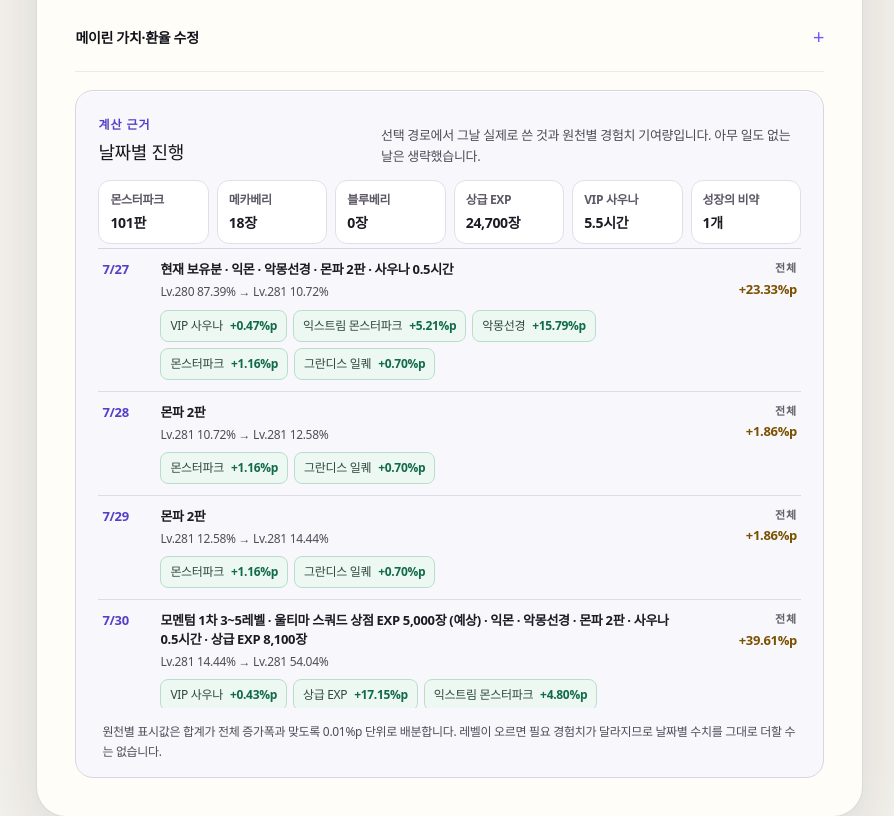
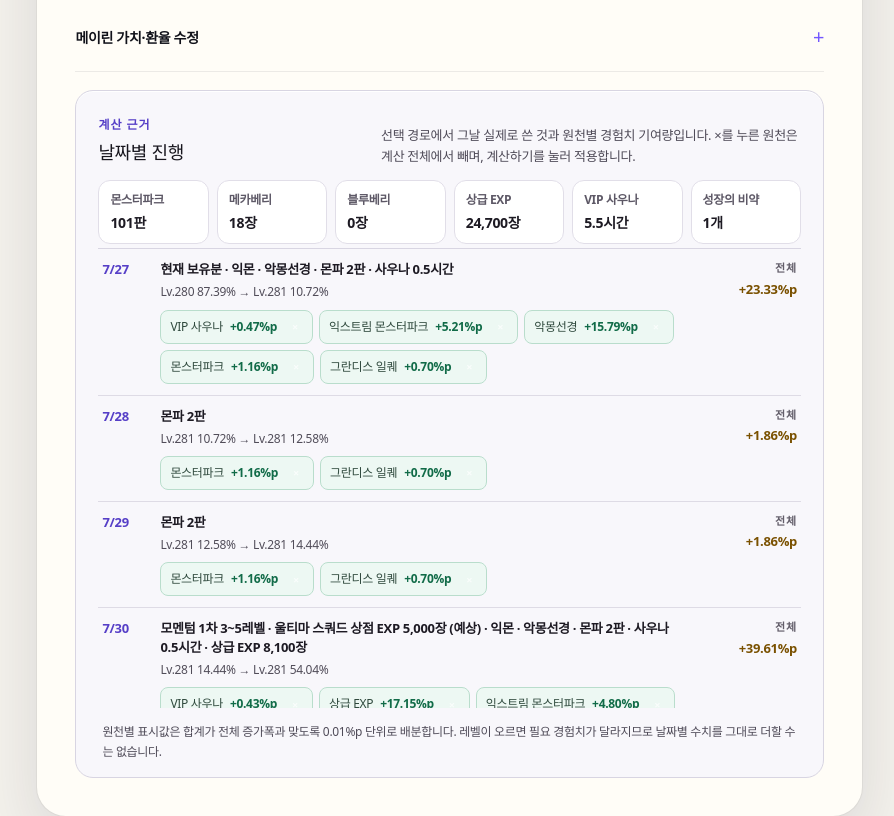
Before and after one commit to kiraki-lab/maple-285-planner, a Next.js app: page / in a window 1280 px wide. Shown: the part 2760-3576 px from the top of the page, without its empty margins (385-1279 px from the left). Built offline with nearby package versions, Linux system fonts and the light colour scheme.

Commit message:
feat: 계산 근거 원천별 제외 기능 추가

```diff
--- a/app/globals.css
+++ b/app/globals.css
@@ -526,15 +526,34 @@ footer p { margin: 0; color: #65636c; font-size: 12px; text-align: center; }
 .trace-totals > div { padding: 10px 11px; display: flex; flex-direction: column; gap: 3px; border: 1px solid #e1dee8; border-radius: 12px; background: white; }
 .trace-totals span { color: #5d5866; font-size: 12px; font-weight: 750; }
 .trace-totals b { color: #1d1a23; font-size: 14px; }
+.trace-exclusions { margin: 10px 0 4px; padding: 10px 11px; display: flex; align-items: flex-start; gap: 10px; border: 1px solid #d9d1f7; border-radius: 12px; background: #f1eefc; }
+.trace-exclusions > span { flex: 0 0 auto; padding-top: 6px; color: #513ea9; font-size: 11px; font-weight: 900; letter-spacing: .04em; }
+.trace-exclusions > div { min-width: 0; display: flex; flex-wrap: wrap; gap: 6px; }
+.trace-exclusions button { min-height: 30px; padding: 5px 8px; display: inline-flex; align-items: center; gap: 6px; color: #332b55; border: 1px solid #c8bdf0; border-radius: 8px; background: white; cursor: pointer; }
+.trace-exclusions button b, .trace-exclusions button span { font-size: 11px; line-height: 1.25; }
+.trace-exclusions button span { color: #6c5cb2; font-weight: 800; }
+.trace-exclusions button.pending { border-color: #e5bb6d; background: #fff8e8; }
+.trace-exclusions button.pending span { color: #835500; }
+.trace-exclusions button.restoring { border-style: dashed; }
+.trace-exclusions button:focus-visible { outline: 3px solid rgba(98, 75, 210, .28); outline-offset: 2px; }
 .trace-timeline { max-height: 460px; border-top-color: #d8d5e2; }
 .trace-row { min-height: 92px; align-items: start; border-bottom-color: #dedbe5; }
 .trace-row time { color: #563fc7; font-size: 13px; }
 .trace-row > div > b { color: #1d1a23; font-size: 13px; line-height: 1.45; }
 .trace-row > div > span { color: #514d59; font-size: 12px; line-height: 1.45; }
 .trace-breakdown { margin: 5px 0 0; padding: 0; display: flex; flex-wrap: wrap; gap: 6px; list-style: none; }
-.trace-breakdown li { min-width: 0; padding: 6px 9px; display: inline-flex; align-items: center; gap: 7px; border: 1px solid #b9ddcc; border-radius: 8px; background: #edf8f3; }
-.pre-row .trace-breakdown li span { color: #2f493d; font-size: 12px; line-height: 1.35; }
+.trace-breakdown li { min-width: 0; padding: 5px 6px 5px 9px; display: inline-flex; align-items: center; gap: 7px; border: 1px solid #b9ddcc; border-radius: 8px; background: #edf8f3; }
+.trace-breakdown li.pending-removal { border-color: #dfbd78; background: #fff8e8; }
+.pre-row .trace-breakdown li > .trace-source-label { color: #2f493d; font-size: 12px; line-height: 1.35; }
 .pre-row .trace-breakdown li b { color: #116b48; font-size: 12px; white-space: nowrap; }
+.pre-row .trace-breakdown li.pending-removal > .trace-source-label, .pre-row .trace-breakdown li.pending-removal b { color: #70511c; }
+.trace-breakdown li em { color: #835500; font-size: 10px; font-style: normal; font-weight: 900; white-space: nowrap; }
+.trace-source-toggle { width: 28px; height: 28px; margin: -3px; display: inline-grid; place-items: center; flex: 0 0 auto; color: #315747; border: 0; border-radius: 7px; background: transparent; cursor: pointer; }
+.trace-source-toggle span { color: inherit; font-size: 18px; font-weight: 800; line-height: 1; }
+.trace-source-toggle:hover { color: #173e2e; background: rgba(17, 107, 72, .1); }
+.trace-source-toggle:focus-visible { outline: 3px solid rgba(17, 107, 72, .24); outline-offset: 1px; }
+.pending-removal .trace-source-toggle { color: #835500; }
+.pending-removal .trace-source-toggle:hover { color: #5f3d00; background: rgba(131, 85, 0, .1); }
 .trace-total { display: flex; flex-direction: column; align-items: flex-end; gap: 3px; }
 .trace-total span { color: #625d69; font-size: 11px; font-style: normal; font-weight: 800; letter-spacing: .08em; }
 .pre-row .trace-total b { color: #7a5100; font-size: 13px; white-space: nowrap; }
@@ -542,11 +561,16 @@ footer p { margin: 0; color: #65636c; font-size: 12px; text-align: center; }
 .trace-panel .pre-empty { color: #5d5866; font-size: 12px; }
 @media (max-width: 760px) {
   .trace-panel { padding: 16px 14px 12px; }
+  .trace-exclusions { flex-direction: column; gap: 6px; }
+  .trace-exclusions > span { padding-top: 0; }
   .trace-row { grid-template-columns: 42px minmax(0, 1fr); }
   .trace-row .trace-total { grid-column: 2; flex-direction: row; align-items: center; justify-content: flex-start; }
   .trace-breakdown { display: grid; grid-template-columns: repeat(2, minmax(0, 1fr)); }
   .trace-breakdown li { justify-content: space-between; }
 }
 @media (max-width: 430px) {
+  .trace-exclusions > div, .trace-exclusions button { width: 100%; }
+  .trace-exclusions button { justify-content: space-between; }
   .trace-breakdown { grid-template-columns: minmax(0, 1fr); }
+  .trace-breakdown li { width: 100%; }
 }
--- a/app/page.tsx
+++ b/app/page.tsx
@@ -14,6 +14,7 @@ export const dynamic = "force-static";
 
 type PullStrategy = "monsterPark" | "blue" | "mech" | "both";
 type ViewTab = "calculator" | "pre280" | "efficiency" | "passes";
+type ExperienceSourceId = "monsterPark" | "grandis" | "extreme" | "epic" | "mech" | "blue" | "sauna" | "adv" | "potion" | "specialSupply";
 type Settings = {
   targetLevel: 285 | 290;
   level: number;
@@ -96,6 +97,7 @@ type Settings = {
   ownedSauna: number;
   ownedAdv: number;
   ownedPotion279: number;
+  excludedExperienceSources: ExperienceSourceId[];
 };
 
 type ItemType = "blue" | "mech" | "sauna" | "adv" | "potion269" | "potion279" | "coupon3x" | "coupon4x";
@@ -113,7 +115,6 @@ type Reward = Partial<Leftovers> & {
   remaining?: Leftovers;
 };
 type RowUsage = { blue: number; mech: number; sauna: number; adv: number; potion: number; runs: number };
-type ExperienceSourceId = "monsterPark" | "grandis" | "extreme" | "epic" | "mech" | "blue" | "sauna" | "adv" | "potion" | "specialSupply";
 type ExperienceContribution = { id: ExperienceSourceId; label: string; gain: number };
 type Row = { date: Date; key: string; level: number; exp: number; progress: number; events: string[]; usage: RowUsage; contributions: ExperienceContribution[] };
 type Simulation = {
@@ -174,6 +175,28 @@ type Pre280Simulation = {
   dailyDays: number;
   monsterParkRuns: number;
   weeklyCount: number;
+};
+
+export const EXPERIENCE_SOURCE_LABELS: Record<ExperienceSourceId, string> = {
+  monsterPark: "몬스터파크",
+  grandis: "그란디스 일퀘",
+  extreme: "익스트림 몬스터파크",
+  epic: "악몽선경",
+  mech: "메카베리",
+  blue: "블루베리",
+  sauna: "VIP 사우나",
+  adv: "상급 EXP",
+  potion: "성장의 비약",
+  specialSupply: "특수 물자",
+};
+const experienceSourceIds = Object.keys(EXPERIENCE_SOURCE_LABELS) as ExperienceSourceId[];
+export const normalizeExcludedExperienceSources = (value: unknown): ExperienceSourceId[] => {
+  if (!Array.isArray(value)) return [];
+  return [...new Set(value.filter((id): id is ExperienceSourceId => typeof id === "string" && experienceSourceIds.includes(id as ExperienceSourceId)))];
+};
+export const toggleExcludedExperienceSource = (value: unknown, id: ExperienceSourceId): ExperienceSourceId[] => {
+  const normalized = normalizeExcludedExperienceSources(value);
+  return normalized.includes(id) ? normalized.filter(sourceId => sourceId !== id) : [...normalized, id];
 };
 
 export function roundContributionBreakdown(contributions: ExperienceContribution[], totalGain: number) {
@@ -476,6 +499,7 @@ const createDefaultSettings = (start = SSR_DEFAULT_START): Settings => {
   ownedMech: claimed1.mech + claimed2.mech,
   ownedSauna: claimed1.sauna + claimed2.sauna,
   ownedAdv: claimed1.adv + claimed2.adv,
+  excludedExperienceSources: [],
   });
 };
 const defaults = createDefaultSettings();
@@ -848,6 +872,8 @@ function simulatePre280(s: Settings): Pre280Simulation {
 
 function simulate(s: Settings, schedule: { sevenUntil?: Date; fixedRuns?: number; deferMomentumMech?: boolean; shopBlueCount?: number; shopMechCount?: number } = {}): Simulation {
   const start = parseDate(s.start);
+  const excludedExperienceSources = normalizeExcludedExperienceSources(s.excludedExperienceSources);
+  const sourceEnabled = (id: ExperienceSourceId) => !excludedExperienceSources.includes(id);
   const forecastMode = s.targetLevel === 290;
   const forecastEnd = parseDate("2026-09-16");
   const targetLevel = forecastMode ? 296 : 285;
@@ -858,14 +884,14 @@ function simulate(s: Settings, schedule: { sevenUntil?: Date; fixedRuns?: number
   const selectedCutoff = addDays(start, -1);
   const sevenUntil = schedule.sevenUntil ?? selectedCutoff;
   const requestedFixedRuns = schedule.fixedRuns == null ? null : Math.max(0, Math.min(7, schedule.fixedRuns));
-  const fixedRuns = s.paidMonsterPark ? requestedFixedRuns : 2;
+  const fixedRuns = sourceEnabled("monsterPark") ? (s.paidMonsterPark ? requestedFixedRuns : 2) : 0;
   const specialSundayCount = Math.max(0, Math.min(12, Math.floor(s.specialSundayCount)));
   const specialSupplyStart = parseDate(SPECIAL_SUPPLY_START);
   const specialSupplyEnd = parseDate(SPECIAL_SUPPLY_END);
   let specialSupplySaved = s.specialSupply ? Math.max(0, Math.min(SPECIAL_SUPPLY_BATCH_SIZE, Math.floor(s.specialSupplySaved))) : 0;
   let specialSupplyUsed = 0;
   const runsForDate = (date: Date) => fixedRuns == null ? (dayOfWeek(date) === 0 ? 7 : date <= sevenUntil ? 7 : 2) : fixedRuns;
-  const scheduleLabel = !s.paidMonsterPark ? "매일 기본 2판" : fixedRuns == null
+  const scheduleLabel = !sourceEnabled("monsterPark") ? "몬스터파크 제외" : !s.paidMonsterPark ? "매일 기본 2판" : fixedRuns == null
     ? sevenUntil < start ? "평일 2판 · 일요일 7판" : `${shortDate(sevenUntil)}까지 7판 · 이후 평일 2판`
     : `매일 ${fixedRuns}판`;
   const deferMomentumMech = schedule.deferMomentumMech ?? s.deferMomentumMech;
@@ -1081,6 +1107,7 @@ function simulate(s: Settings, schedule: { sevenUntil?: Date; fixedRuns?: number
     const contributions: ExperienceContribution[] = [];
     const currentProgress = () => level >= targetLevel ? targetLevel : level + xp / req(level);
     const recordContribution = (id: ExperienceSourceId, label: string, apply: () => void) => {
+      if (!sourceEnabled(id)) return;
       const before = currentProgress();
       apply();
       const gain = (currentProgress() - before) * 100;
@@ -1092,18 +1119,25 @@ function simulate(s: Settings, schedule: { sevenUntil?: Date; fixedRuns?: number
     (rewardDays.get(key) || []).forEach(reward => {
       if (reward.optionalPurchase && (level >= targetLevel || atForecastCap())) return;
       if (reward.optionalPurchase) {
+        const blueCount = sourceEnabled("blue") ? Math.max(0, Math.floor(Number(reward.blue || 0))) : 0;
+        const mechCount = sourceEnabled("mech") ? Math.max(0, Math.floor(Number(reward.mech || 0))) : 0;
+        if (blueCount + mechCount === 0) return;
         reward.purchased = true;
-        shopBluePurchased += Math.max(0, Math.floor(Number(reward.blue || 0)));
-        shopMechPurchased += Math.max(0, Math.floor(Number(reward.mech || 0)));
+        shopBluePurchased += blueCount;
+        shopMechPurchased += mechCount;
+        shopMaplePoints += blueCount * SHOP_BLUE_UNIT_PRICE + mechCount * SHOP_MECH_UNIT_PRICE;
+        if (!sourceEnabled("blue")) reward.remaining!.blue = 0;
+        if (!sourceEnabled("mech")) reward.remaining!.mech = 0;
+      } else {
+        shopMaplePoints += reward.maplePoints || 0;
       }
-      shopMaplePoints += reward.maplePoints || 0;
       const r = reward.remaining!;
-      if ((reward.blue || 0) > 0) { let used = 0; recordContribution("blue", "블루베리", () => { used = applyItems("blue", r.blue); }); r.blue -= used; usage.blue += used; }
-      if ((reward.mech || 0) > 0 && (!reward.deferMech || level >= momentumMechLevel || date >= momentumMechDeadline)) { let used = 0; recordContribution("mech", "메카베리", () => { used = applyItems("mech", r.mech); }); r.mech -= used; usage.mech += used; }
-      if ((reward.sauna || 0) > 0) { let used = 0; recordContribution("sauna", "VIP 사우나", () => { used = applyItems("sauna", r.sauna); }); r.sauna -= used; usage.sauna += used; }
-      if ((reward.potion269 || 0) > 0) { let used = 0; recordContribution("potion", "성장의 비약", () => { used = applyGrowthPotion("potion269", r.potion269); }); r.potion269 -= used; usage.potion += used; }
-      if ((reward.potion279 || 0) > 0) { let used = 0; recordContribution("potion", "성장의 비약", () => { used = applyGrowthPotion("potion279", r.potion279); }); r.potion279 -= used; usage.potion += used; }
-      if ((reward.adv || 0) > 0) { let used = 0; recordContribution("adv", "상급 EXP", () => { used = applyItems("adv", r.adv); }); r.adv -= used; usage.adv += used; }
+      if (sourceEnabled("blue") && (reward.blue || 0) > 0) { let used = 0; recordContribution("blue", EXPERIENCE_SOURCE_LABELS.blue, () => { used = applyItems("blue", r.blue); }); r.blue -= used; usage.blue += used; }
+      if (sourceEnabled("mech") && (reward.mech || 0) > 0 && (!reward.deferMech || level >= momentumMechLevel || date >= momentumMechDeadline)) { let used = 0; recordContribution("mech", EXPERIENCE_SOURCE_LABELS.mech, () => { used = applyItems("mech", r.mech); }); r.mech -= used; usage.mech += used; }
+      if (sourceEnabled("sauna") && (reward.sauna || 0) > 0) { let used = 0; recordContribution("sauna", EXPERIENCE_SOURCE_LABELS.sauna, () => { used = applyItems("sauna", r.sauna); }); r.sauna -= used; usage.sauna += used; }
+      if (sourceEnabled("potion") && (reward.potion269 || 0) > 0) { let used = 0; recordContribution("potion", EXPERIENCE_SOURCE_LABELS.potion, () => { used = applyGrowthPotion("potion269", r.potion269); }); r.potion269 -= used; usage.potion += used; }
+      if (sourceEnabled("potion") && (reward.potion279 || 0) > 0) { let used = 0; recordContribution("potion", EXPERIENCE_SOURCE_LABELS.potion, () => { used = applyGrowthPotion("potion279", r.potion279); }); r.potion279 -= used; usage.potion += used; }
+      if (sourceEnabled("adv") && (reward.adv || 0) > 0) { let used = 0; recordContribution("adv", EXPERIENCE_SOURCE_LABELS.adv, () => { used = applyItems("adv", r.adv); }); r.adv -= used; usage.adv += used; }
       capture285(date);
       const notableAttendance = reward.attendanceReward && (reward.sauna || reward.adv || reward.potion269 || reward.potion279);
       if ((!reward.attendanceReward && (reward.label !== "현재 보유분" || itemTypes.some(type => Number(reward[type] || 0) > 0))) || notableAttendance) events.push(reward.label);
@@ -1112,8 +1146,8 @@ function simulate(s: Settings, schedule: { sevenUntil?: Date; fixedRuns?: number
     if (s.specialSupply && date >= specialSupplyStart && date <= specialSupplyEnd) {
       // 시작일 보유 횟수에는 그날 충전분이 포함된 것으로 보고, 다음 날부터 하루 1회만 더합니다.
       if (date.getTime() !== start.getTime()) specialSupplySaved = Math.min(SPECIAL_SUPPLY_BATCH_SIZE, specialSupplySaved + 1);
-      if (specialSupplySaved >= SPECIAL_SUPPLY_BATCH_SIZE && level < targetLevel && !atForecastCap() && s.specialSupplyExpPerCharge > 0) {
-        recordContribution("specialSupply", "특수 물자", () => applyRaw(rawToNormalized(s.specialSupplyExpPerCharge * SPECIAL_SUPPLY_BATCH_SIZE)));
+      if (sourceEnabled("specialSupply") && specialSupplySaved >= SPECIAL_SUPPLY_BATCH_SIZE && level < targetLevel && !atForecastCap() && s.specialSupplyExpPerCharge > 0) {
+        recordContribution("specialSupply", EXPERIENCE_SOURCE_LABELS.specialSupply, () => applyRaw(rawToNormalized(s.specialSupplyExpPerCharge * SPECIAL_SUPPLY_BATCH_SIZE)));
         specialSupplyUsed += SPECIAL_SUPPLY_BATCH_SIZE;
         specialSupplySaved = 0;
         events.push("특수 물자 5회 · 4배 쿠폰");
@@ -1124,27 +1158,28 @@ function simulate(s: Settings, schedule: { sevenUntil?: Date; fixedRuns?: number
     const thursday = dayOfWeek(date) === 4;
     if ((thursday && day > 0) || (day === 0 && s.weeklyOpen)) {
       const eterion = eterionBonusesForDate(s, date);
-      if (s.extreme && level < targetLevel) {
-        recordContribution("extreme", "익스트림 몬스터파크", () => {
+      if (sourceEnabled("extreme") && s.extreme && level < targetLevel) {
+        recordContribution("extreme", EXPERIENCE_SOURCE_LABELS.extreme, () => {
           if (level >= 285 && level <= 290) applyRaw(rawToNormalized(WEEKLY_CONTENT_RAW[level].extreme) * (1 + eterion.mp / 100));
           else if (level >= 291) applyRaw(rawToNormalized(POST_290_EFFICIENCY_RAW[level].extreme) * (1 + eterion.mp / 100));
           else if (level < 285) applyPercent(efficiency[level].extreme * (1 + eterion.mp / 100));
         });
       }
-      if (s.epic && level < targetLevel) {
-        recordContribution("epic", "악몽선경", () => {
+      if (sourceEnabled("epic") && s.epic && level < targetLevel) {
+        recordContribution("epic", EXPERIENCE_SOURCE_LABELS.epic, () => {
           if (level >= 291) applyRaw(rawToNormalized(POST_290_EFFICIENCY_RAW[level].epic) * (s.epicMult + eterion.epic / 100));
           else if (level >= 285) applyRaw(rawToNormalized(WEEKLY_CONTENT_RAW[level].epic) * (s.epicMult + eterion.epic / 100));
           else applyPercent(efficiency[level].epic * (s.epicMult + eterion.epic / 100));
         });
       }
       capture285(date);
-      events.push("익몬 · 악몽선경");
+      const weeklyEvents = [sourceEnabled("extreme") && s.extreme ? "익몬" : "", sourceEnabled("epic") && s.epic ? "악몽선경" : ""].filter(Boolean);
+      if (weeklyEvents.length) events.push(weeklyEvents.join(" · "));
     }
 
     if (level < targetLevel && !atForecastCap() && (day > 0 || s.todayDaily)) {
       dailyDaysApplied += 1;
-      const dailyRuns = runsForDate(date);
+      const dailyRuns = sourceEnabled("monsterPark") ? runsForDate(date) : 0;
       usage.runs += dailyRuns;
       monsterParkMaplePoints += paidMonsterParkMaplePoints(dailyRuns);
       const eterion = eterionBonusesForDate(s, date);
@@ -1152,7 +1187,7 @@ function simulate(s: Settings, schedule: { sevenUntil?: Date; fixedRuns?: number
       const isSpecialSunday = isSunday && sundaysSeen < specialSundayCount;
       if (isSunday) sundaysSeen += 1;
       const sundayBonus = isSpecialSunday ? 3 : isSunday ? 0.5 : 0;
-      recordContribution("monsterPark", "몬스터파크", () => {
+      if (dailyRuns > 0) recordContribution("monsterPark", EXPERIENCE_SOURCE_LABELS.monsterPark, () => {
         if (level >= 291) applyRaw(rawToNormalized(POST_290_EFFICIENCY_RAW[level].monsterParkPerRun * dailyRuns) * (1 + eterion.mp / 100 + sundayBonus));
         else if (level >= 285) applyRaw(rawToNormalized(monsterParkRawForLevel(level, carcionActive(date)) * dailyRuns) * (1 + eterion.mp / 100 + sundayBonus));
         else applyPercent(monsterParkExperiencePercent({
@@ -1162,8 +1197,8 @@ function simulate(s: Settings, schedule: { sevenUntil?: Date; fixedRuns?: number
             sundayKind: isSpecialSunday ? "special" : isSunday ? "normal" : "none",
           }));
       });
-      if (s.grandis && level < targetLevel) {
-        recordContribution("grandis", "그란디스 일퀘", () => {
+      if (sourceEnabled("grandis") && s.grandis && level < targetLevel) {
+        recordContribution("grandis", EXPERIENCE_SOURCE_LABELS.grandis, () => {
           if (level >= 285) applyRaw(rawToNormalized(grandisDailyRawForLevel(level, carcionActive(date))) * (1 + eterion.daily / 100));
           else applyPercent(efficiency[level].grandis * (1 + eterion.daily / 100));
         });
@@ -1171,11 +1206,11 @@ function simulate(s: Settings, schedule: { sevenUntil?: Date; fixedRuns?: number
       capture285(date);
     }
 
-    if (deferMomentumMech && level < targetLevel && !atForecastCap() && (level >= momentumMechLevel || date >= momentumMechDeadline)) {
+    if (sourceEnabled("mech") && deferMomentumMech && level < targetLevel && !atForecastCap() && (level >= momentumMechLevel || date >= momentumMechDeadline)) {
       rewardDays.forEach(rewards => rewards.forEach(reward => {
         if (!reward.deferMech || (reward.date || "") > key || !reward.remaining || reward.remaining.mech <= 0 || level >= targetLevel) return;
         let usedMech = 0;
-        recordContribution("mech", "메카베리", () => { usedMech = applyItems("mech", reward.remaining!.mech); });
+        recordContribution("mech", EXPERIENCE_SOURCE_LABELS.mech, () => { usedMech = applyItems("mech", reward.remaining!.mech); });
         reward.remaining.mech -= usedMech;
         usage.mech += usedMech;
         events.push(`${reward.label} 메카베리 사용`);
@@ -1468,6 +1503,12 @@ export default function Home() {
   const set = <K extends keyof Settings>(key: K, value: Settings[K]) => {
     if (pre280SettingKeys.includes(key)) setPreApplied(false);
     setS(current => ({ ...current, [key]: value }));
+  };
+  const toggleTraceSource = (id: ExperienceSourceId) => {
+    setS(current => ({
+      ...current,
+      excludedExperienceSources: toggleExcludedExperienceSource(current.excludedExperienceSources, id),
+    }));
   };
   // 현재 패스 레벨까지 받은 보상. 보유 토글이 이 값을 기준으로 켜고 끈다.
   const claimedPassRewards = useMemo(() => {
@@ -1651,6 +1692,9 @@ export default function Home() {
     runs: total.runs + row.usage.runs, mech: total.mech + row.usage.mech, blue: total.blue + row.usage.blue,
     sauna: total.sauna + row.usage.sauna, adv: total.adv + row.usage.adv, potion: total.potion + row.usage.potion,
   }), { runs: 0, mech: 0, blue: 0, sauna: 0, adv: 0, potion: 0 }), [r]);
+  const pendingExcludedSources = normalizeExcludedExperienceSources(s.excludedExperienceSources);
+  const calculatedExcludedSources = normalizeExcludedExperienceSources(calculatedSettings.excludedExperienceSources);
+  const traceExclusionItems = experienceSourceIds.filter(id => pendingExcludedSources.includes(id) || calculatedExcludedSources.includes(id));
   const efficiencyStartDate = parseDate(s.start);
   const efficiencyMonsterParkBonus = eterionBonusesForDate(s, efficiencyStartDate).mp;
   const efficiencyCoreLevel = s.mpCore6Enabled && dateReached(efficiencyStartDate, s.mpCore6Date) ? 6 : 5;
@@ -1868,7 +1912,7 @@ export default function Home() {
         <section className="trace-panel">
           <div className="trace-head">
             <div><span>계산 근거</span><h3>날짜별 진행</h3></div>
-            <p>선택 경로에서 그날 실제로 쓴 것과 원천별 경험치 기여량입니다. 아무 일도 없는 날은 생략했습니다.</p>
+            <p>선택 경로에서 그날 실제로 쓴 것과 원천별 경험치 기여량입니다. ×를 누른 원천은 계산 전체에서 빼며, 계산하기를 눌러 적용합니다.</p>
           </div>
           <div className="trace-totals">
             <div><span>몬스터파크</span><b>{traceTotals.runs.toLocaleString("ko-KR")}판</b></div>
@@ -1878,6 +1922,28 @@ export default function Home() {
             <div><span>VIP 사우나</span><b>{traceTotals.sauna.toLocaleString("ko-KR", { maximumFractionDigits: 1 })}시간</b></div>
             <div><span>성장의 비약</span><b>{traceTotals.potion.toLocaleString("ko-KR")}개</b></div>
           </div>
+          {traceExclusionItems.length > 0 && <div className="trace-exclusions" aria-live="polite">
+            <span>계산에서 제외</span>
+            <div>
+              {traceExclusionItems.map(id => {
+                const currentExcluded = pendingExcludedSources.includes(id);
+                const calculatedExcluded = calculatedExcludedSources.includes(id);
+                const state = calculatedExcluded
+                  ? currentExcluded ? "복구" : "복구 예정 · 취소"
+                  : "제외 예정 · 취소";
+                const accessibleAction = calculatedExcluded
+                  ? currentExcluded ? "계산에 다시 포함" : "복구 예정 취소"
+                  : "계산 제외 취소";
+                return <button
+                  type="button"
+                  key={id}
+                  className={!currentExcluded && calculatedExcluded ? "restoring" : calculatedExcluded ? "excluded" : "pending"}
+                  onClick={() => toggleTraceSource(id)}
+                  aria-label={`${EXPERIENCE_SOURCE_LABELS[id]} ${accessibleAction}`}
+                ><b>{EXPERIENCE_SOURCE_LABELS[id]}</b><span>{state}</span></button>;
+              })}
+            </div>
+          </div>}
           <div className="pre-timeline trace-timeline">
             {traceRows.length ? traceRows.map(row => <article className="pre-row trace-row" key={row.key}>
               <time>{shortDate(row.date)}</time>
@@ -1885,7 +1951,21 @@ export default function Home() {
                 <b>{row.labels.join(" · ")}</b>
                 <span>Lv.{row.fromLevel} {row.fromExp.toFixed(2)}% → Lv.{row.level} {row.exp.toFixed(2)}%</span>
                 {row.contributions.length > 0 && <ul className="trace-breakdown" aria-label={`${shortDate(row.date)} 원천별 경험치 기여량`}>
-                  {row.contributions.map(contribution => <li key={contribution.id}><span>{contribution.label}</span><b>+{contribution.roundedGain.toFixed(2)}%p</b></li>)}
+                  {row.contributions.map(contribution => {
+                    const pendingRemoval = pendingExcludedSources.includes(contribution.id);
+                    return <li key={contribution.id} className={pendingRemoval ? "pending-removal" : ""}>
+                      <span className="trace-source-label">{contribution.label}</span>
+                      <b>+{contribution.roundedGain.toFixed(2)}%p</b>
+                      {pendingRemoval && <em>제외 예정</em>}
+                      <button
+                        type="button"
+                        className="trace-source-toggle"
+                        onClick={() => toggleTraceSource(contribution.id)}
+                        aria-pressed={pendingRemoval}
+                        aria-label={`${contribution.label} ${pendingRemoval ? "계산 제외 취소" : "계산에서 제외"}`}
+                      ><span aria-hidden="true">{pendingRemoval ? "↶" : "×"}</span></button>
+                    </li>;
+                  })}
                 </ul>}
               </div>
               <em className="trace-total"><span>전체</span><b>+{row.gain.toFixed(2)}%p</b></em>
```
Also changed, not shown: 1 other file (tests, documents, lock files or other folders).
